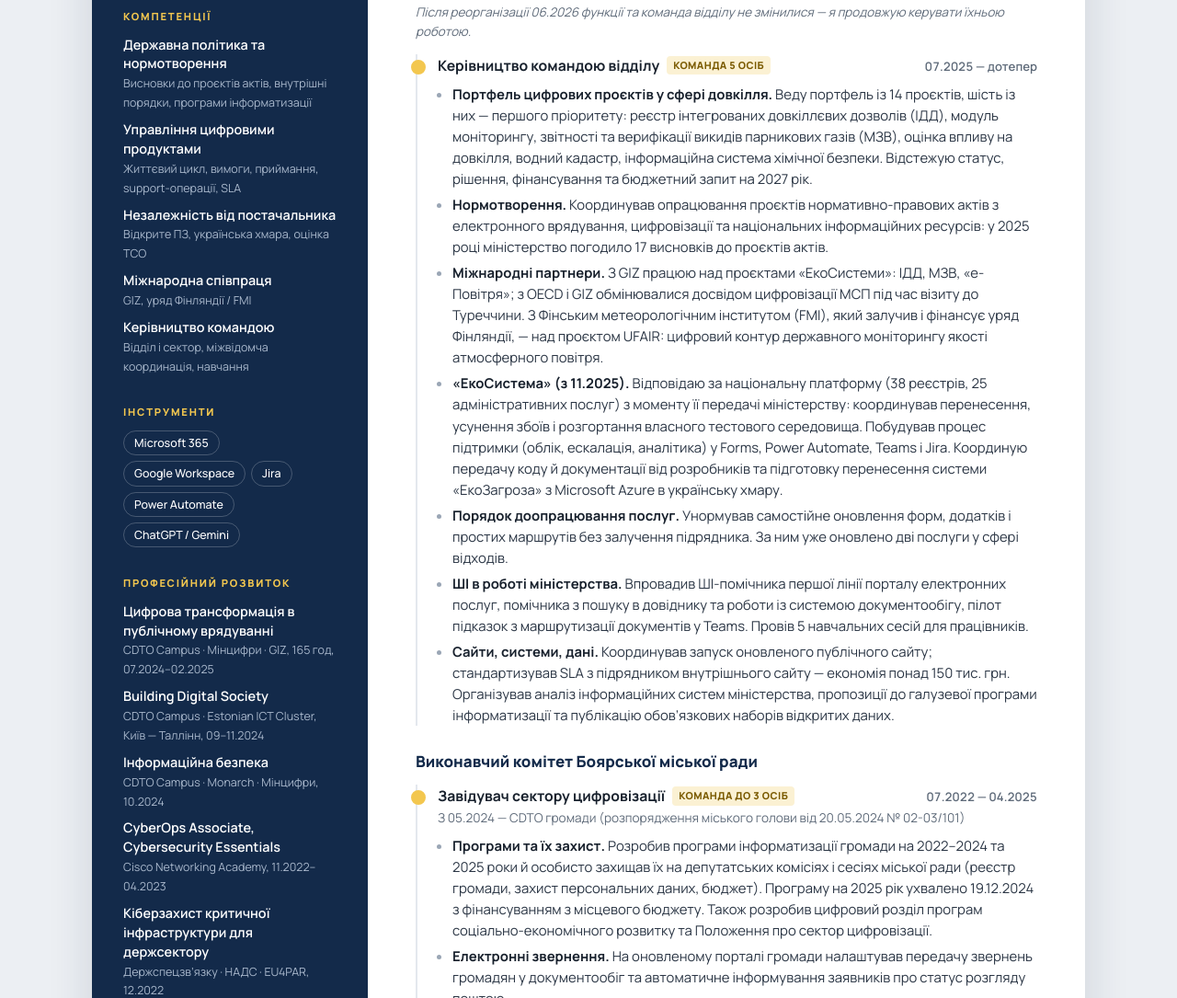
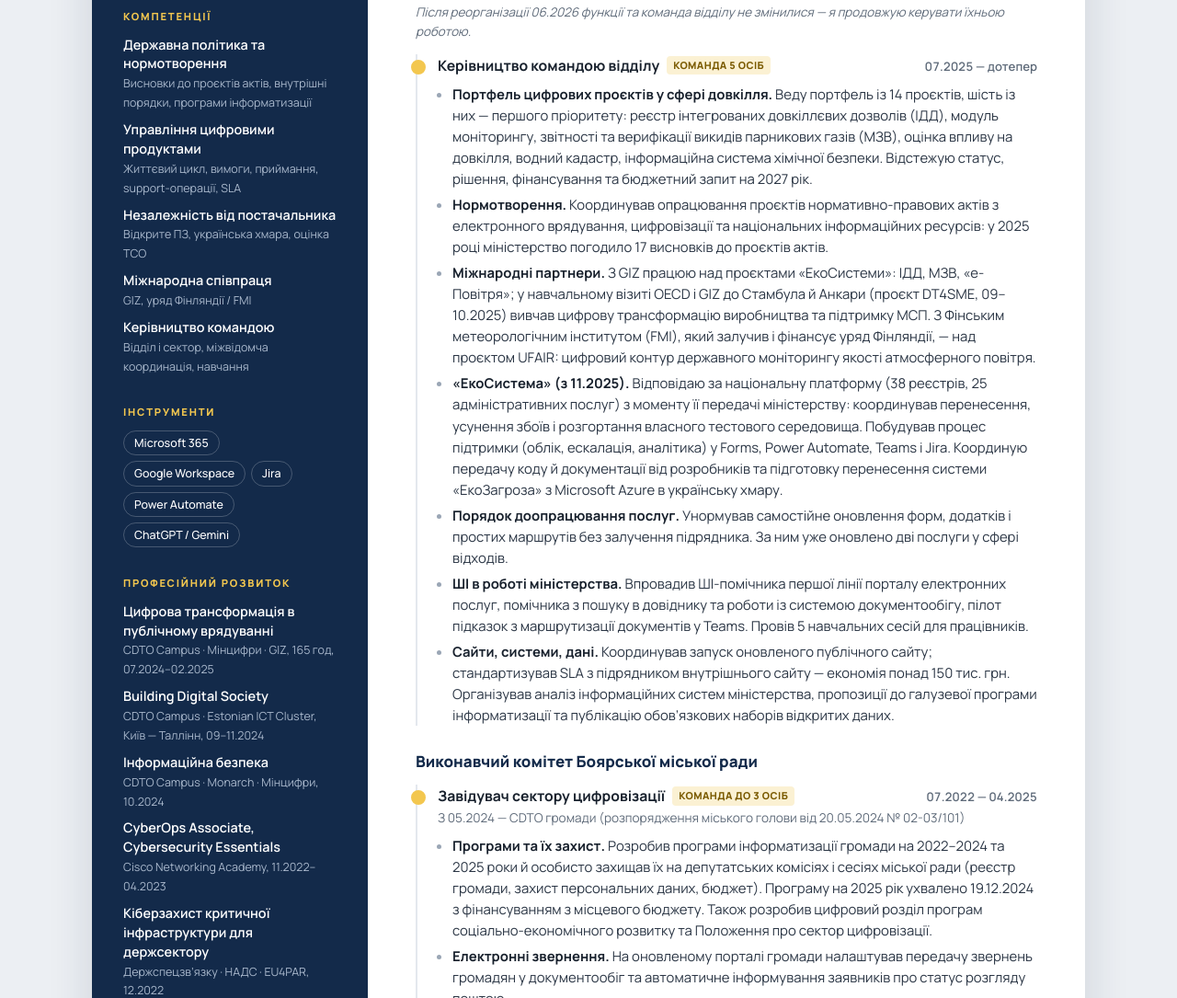
Before and after one commit to Rmonakov/rmonakov.github.io, a plain HTML site: page index.html in a window 1280 px wide. Shown: the part 781-1866 px from the top of the page at 92% size. Drawn offline with Linux system fonts and the light colour scheme.

Commit message:
Уточнено навчальний візит OECD/GIZ (DT4SME)
Co-Authored-By: Claude Opus 5.5 <noreply@anthropic.com>
Claude-Session: https://claude.ai/code/session_01EzKeFsuyWzwBZKBvB1U9UX

```diff
--- a/index.html
+++ b/index.html
@@ -283,7 +283,7 @@
           <ul>
             <li><b>Портфель цифрових проєктів у сфері довкілля.</b> Веду портфель із 14 проєктів, шість із них — першого пріоритету: реєстр інтегрованих довкіллєвих дозволів (ІДД), модуль моніторингу, звітності та верифікації викидів парникових газів (МЗВ), оцінка впливу на довкілля, водний кадастр, інформаційна система хімічної безпеки. Відстежую статус, рішення, фінансування та бюджетний запит на 2027 рік.</li>
             <li><b>Нормотворення.</b> Координував опрацювання проєктів нормативно-правових актів з електронного врядування, цифровізації та національних інформаційних ресурсів: у 2025 році міністерство погодило 17 висновків до проєктів актів.</li>
-            <li><b>Міжнародні партнери.</b> З GIZ працюю над проєктами «ЕкоСистеми»: ІДД, МЗВ, «е-Повітря»; з OECD і GIZ обмінювалися досвідом цифровізації МСП під час візиту до Туреччини. З Фінським метеорологічним інститутом (FMI), який залучив і фінансує уряд Фінляндії, — над проєктом UFAIR: цифровий контур державного моніторингу якості атмосферного повітря.</li>
+            <li><b>Міжнародні партнери.</b> З GIZ працюю над проєктами «ЕкоСистеми»: ІДД, МЗВ, «е-Повітря»; у навчальному візиті OECD і GIZ до Стамбула й Анкари (проєкт DT4SME, 09–10.2025) вивчав цифрову трансформацію виробництва та підтримку МСП. З Фінським метеорологічним інститутом (FMI), який залучив і фінансує уряд Фінляндії, — над проєктом UFAIR: цифровий контур державного моніторингу якості атмосферного повітря.</li>
             <li><b>«ЕкоСистема» (з 11.2025).</b> Відповідаю за національну платформу (38 реєстрів, 25 адміністративних послуг) з моменту її передачі міністерству: координував перенесення, усунення збоїв і розгортання власного тестового середовища. Побудував процес підтримки (облік, ескалація, аналітика) у Forms, Power Automate, Teams і Jira. Координую передачу коду й документації від розробників та підготовку перенесення системи «ЕкоЗагроза» з Microsoft Azure в українську хмару.</li>
             <li><b>Порядок доопрацювання послуг.</b> Унормував самостійне оновлення форм, додатків і простих маршрутів без залучення підрядника. За ним уже оновлено дві послуги у сфері відходів.</li>
             <li><b>ШІ в роботі міністерства.</b> Впровадив ШІ-помічника першої лінії порталу електронних послуг, помічника з пошуку в довіднику та роботи із системою документообігу, пілот підказок з маршрутизації документів у Teams. Провів 5 навчальних сесій для працівників.</li>
```
Also changed, not shown: en.html (+1 -1 lines), 2 other files.
